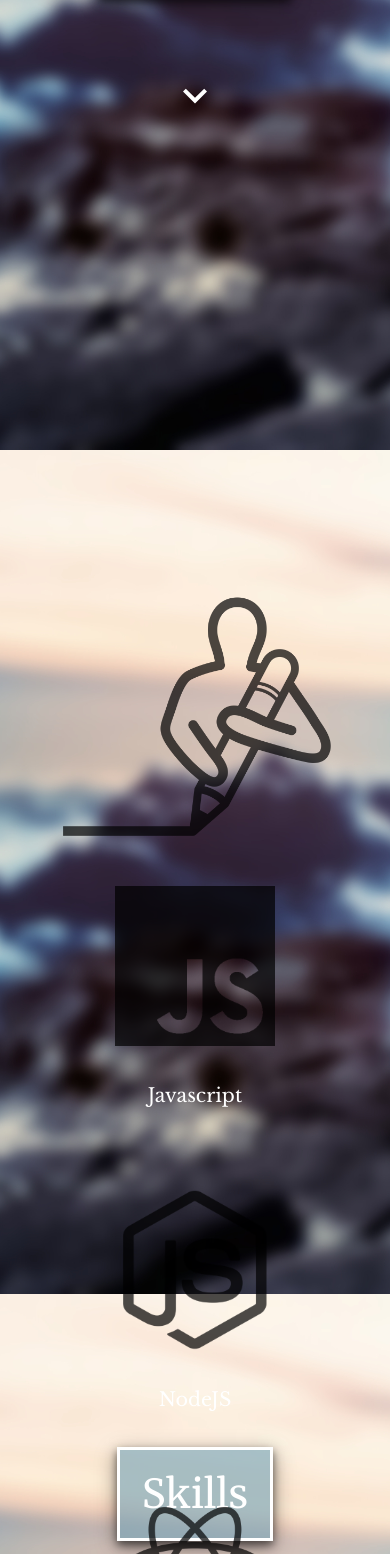
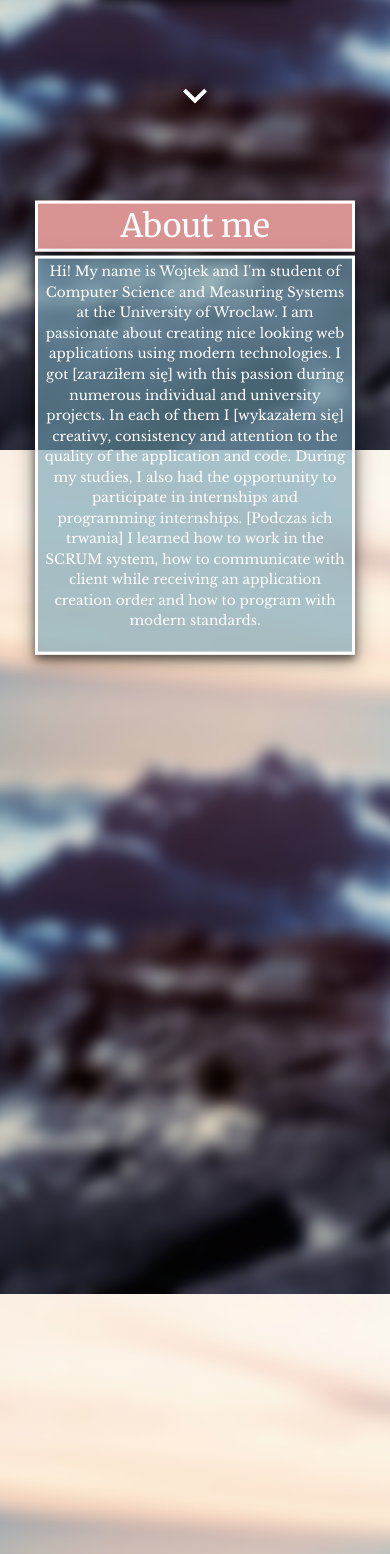
Before and after one commit to wojciechkubiak/my-site, a React (Create React App) app: page / in a window 390 px wide. Shown: the part 394-1948 px from the top of the page. Built offline with nearby package versions, Linux system fonts and the light colour scheme.

Commit message:
Complete about mobile css

```diff
--- a/src/components/About/About.css
+++ b/src/components/About/About.css
@@ -1,16 +1,26 @@
 .About {
   position: relative;
   color: white;
-  height: 100vh !important;
+  height: 60em;
 }
 
 .AboutContainer {
   position: absolute;
-  top: 35em;
+  top: 26em;
   left: 50%;
-  width: 80vw;
+  width: 90em;
   transform: translate(-50%, -50%);
   text-align: center;
+}
+
+.AboutImg {
+  position: absolute;
+  opacity: 0.7;
+  top: -4em;
+  left: 50%;
+  width: 20em;
+  height: 20em;
+  transform: translate(-50%, -50%);
 }
 
 .AboutContainer > h1 {
@@ -19,35 +29,47 @@
 }
 
 .AboutText {
+  position: absolute;
+  top: 3.5em;
   border: 3px solid white;
   background-color: rgba(115, 162, 184, 0.61);
   box-shadow: 0 4px 8px 0 rgba(0, 0, 0, 0.5), 0 6px 20px 0 rgba(0, 0, 0, 0.4);
-  padding: 2em;
+  padding: 1em;
 }
 
 .AboutText > p {
   font-size: 1.5em !important;
 }
 
+@media only screen and (max-width: 1080px) {
+  .About {
+    position: relative;
+    color: white;
+    height: 60em;
+  }
 
-.AboutImg {
-  position: absolute;
-  opacity: 0.7;
-  top: 17em;
-  left: 50%;
-  width: 20em;
-  height: 20em;
-  transform: translate(-50%, -50%);
-}
+  .AboutContainer {
+    top: 7em;
+    width: 20em;
+  }
 
+  .AboutImg {
+    display: none;
+  }
 
-@media only screen and (max-width: 1080px) {
-  .AboutContainer {
-    position: absolute;
-    top: 250em;
-    left: 50%;
-    width: 80vw;
-    transform: translate(-50%, -50%);
+  .AboutContainer > h1 {
+    font-size: 2em;
     text-align: center;
+    border: 3px solid white;
+    background-color: #da9393;
+    box-shadow: 0 4px 8px 0 rgba(0, 0, 0, 0.5), 0 6px 20px 0 rgba(0, 0, 0, 0.4);
+    padding: 0.1em;
+    margin-left: 0;
+  }
+
+  .AboutText {
+    top: 6em;
+    padding: 0.4em;
+    font-size: 0.57em
   }
 }
--- a/src/components/About/About.js
+++ b/src/components/About/About.js
@@ -3,8 +3,8 @@ import './About.css';
 
 const About = () => (
   <div className="About" data-testid="About" id="about">
+      <div className="AboutContainer">
       <img className="AboutImg" alt="Writing" src={require('./../../img/writing.png')} ></img>
-      <div className="AboutContainer">
         <h1>About me</h1>
         <div className="AboutText">
           <p>
@@ -18,7 +18,6 @@ const About = () => (
           </p>
         </div>
       </div>
-
   </div>
 );
 
--- a/src/components/Header/Header.js
+++ b/src/components/Header/Header.js
@@ -14,6 +14,7 @@ const Header = () => (
       <Navbar.Toggle aria-controls="responsive-navbar-nav" />
       <Navbar.Collapse id="responsive-navbar-nav" className="justify-content-center HeaderText">
         <Nav>
+        <Nav.Link href="#home" className="HeaderLink">Home</Nav.Link>
           <Nav.Link href="#about" className="HeaderLink">About</Nav.Link>
           <Nav.Link href="#skills" className="HeaderLink">Skills</Nav.Link>
           <Nav.Link href="#projects" className="HeaderLink">Projects</Nav.Link>
--- a/src/components/LandingPage/LandingPage.css
+++ b/src/components/LandingPage/LandingPage.css
@@ -1,6 +1,6 @@
 .LandingPage {
     position: relative;
-    height:100vh;
+    height:60em;
 }
 
 .LandingPageName {
@@ -45,7 +45,7 @@
     overflow: hidden;
     outline:0;
     border: 2px solid white;
-    transition-duration: 1s;;
+    transition-duration: 1s;
     color:white;
     font-size: 1.3em;
     padding: 0.1em;
@@ -67,7 +67,25 @@
     transform: translate(-50%, -50%);
 }
 
+/*@keyframes ArrowDown {
+    0% {
+        transform: translate(0);
+    }
+    100% {
+        transform: translateY(1em);
+    }
+}
+
+.ArrowDown {
+    animation: ArrowDown 3s ease-in-out infinite alternate;
+    -webkit-animation: ArrowDown 3s ease-in-out infinite alternate;
+}*/
+
 @media only screen and (max-width: 1080px) {
+    .LandingPage {
+        height: 32em;
+    }
+
     .LandingPageName {
         top: 16em;
         width: 18em;
--- a/src/components/Skills/Skills.css
+++ b/src/components/Skills/Skills.css
@@ -54,3 +54,32 @@
     transform: scale(1.2);
     opacity: 1;
 }
+
+
+@media only screen and (max-width: 1080px) {
+    .Skills > h1 {
+        text-align: center;
+        border: 3px solid white;
+        background-color: rgba(115, 162, 184, 0.61);
+        box-shadow: 0 4px 8px 0 rgba(0, 0, 0, 0.5), 0 6px 20px 0 rgba(0, 0, 0, 0.4);
+        width: 40vw;
+        left: 50%;
+        top: 335em;
+        transform: translate(-50%, -50%);
+        position: absolute;
+        padding: 0.5em;
+    }
+
+    .SkillsContainer {
+        display: flex;
+        flex-wrap: wrap;
+        justify-content: center;
+        position: absolute;
+        top: 338em;
+        left: 50%;
+        width: 80vw;
+        transform: translate(-50%, -50%);
+        text-align: center;
+    }
+
+  }
```
Lines whose indentation alone changed are shown as unchanged.
